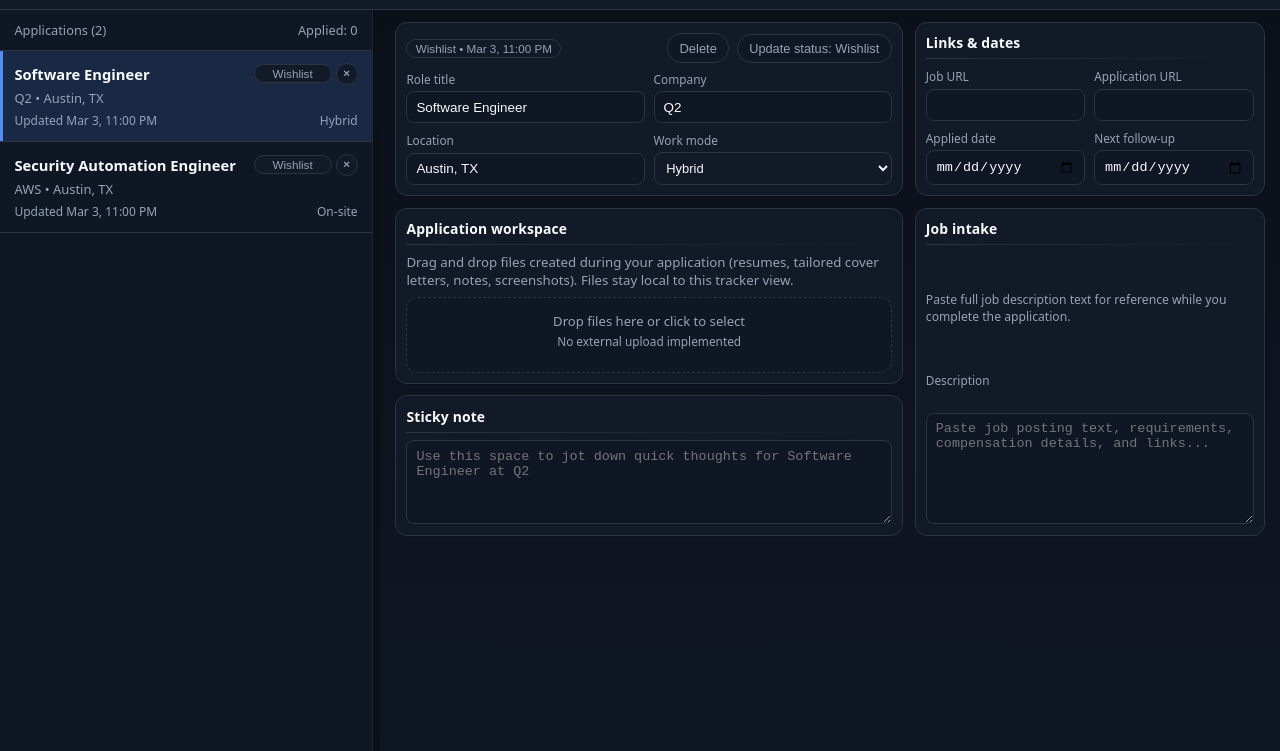
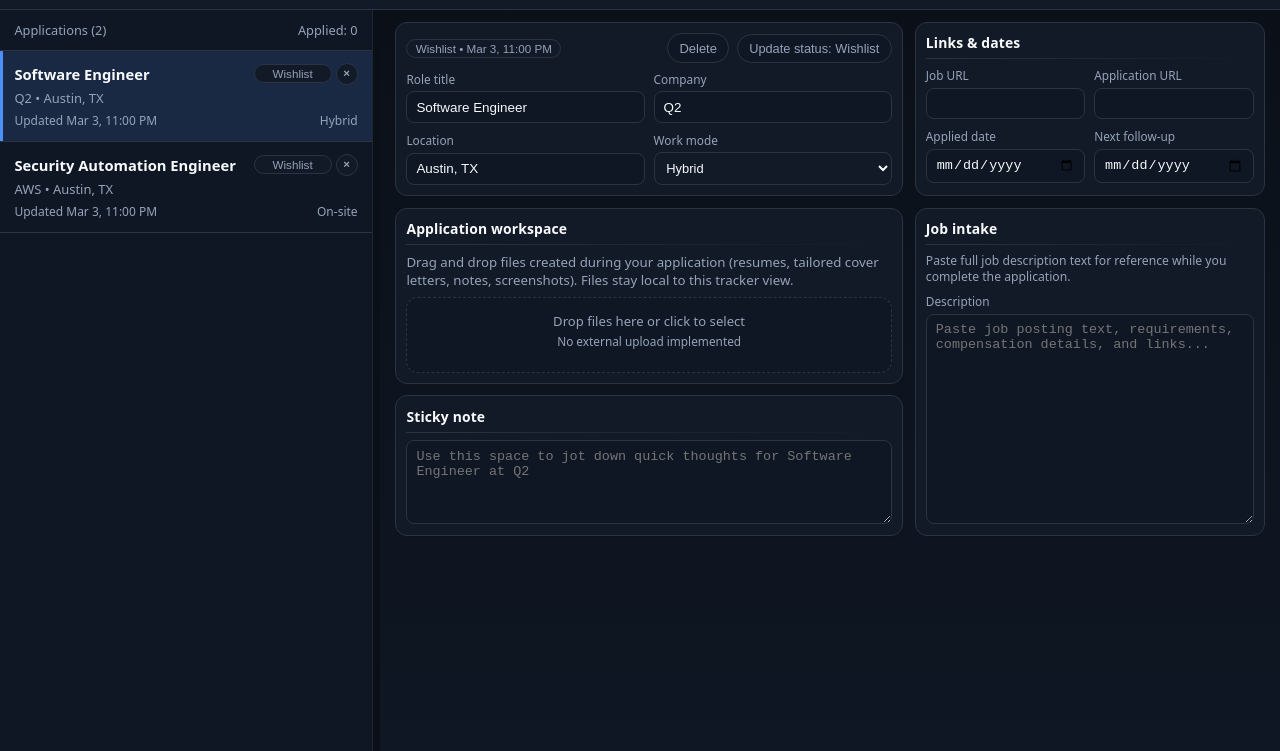
Before and after one commit to affaan-git/joblio, a plain HTML site: page Joblio.html in a window 1280 px wide. Shown: the part 49-800 px from the top of the page. Drawn offline with Linux system fonts and the light colour scheme.

Commit message:
Fix box internal spacing

```diff
--- a/Joblio.html
+++ b/Joblio.html
@@ -406,6 +406,19 @@
     .area-note { grid-area: note; }
     .area-links { grid-area: links; }
 
+    .area-intake {
+      grid-template-rows: auto auto 1fr;
+    }
+
+    .area-intake .field {
+      height: 100%;
+      grid-template-rows: auto 1fr;
+    }
+
+    .area-intake textarea {
+      height: 100%;
+    }
+
     .detail-empty {
       margin-top: 2rem;
       color: var(--text-muted);
@@ -419,6 +432,7 @@
       padding: 0.64rem;
       display: grid;
       gap: 0.48rem;
+      align-content: start;
       box-shadow: 0 1px 0 rgba(0, 0, 0, 0.12);
     }
 
```
